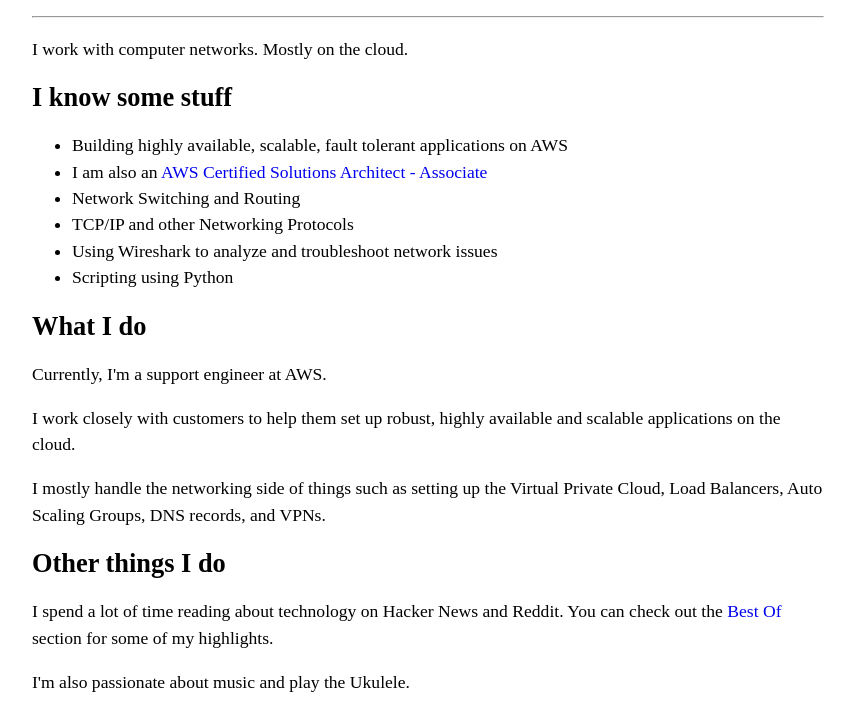
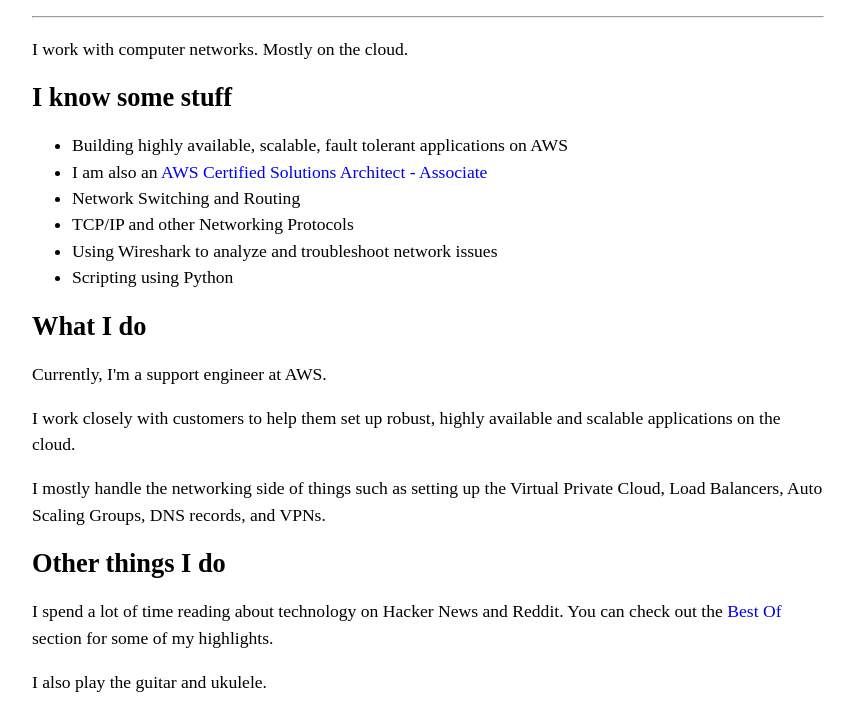
Before and after one commit to shrvn-k/shrvn-k.github.io, a plain HTML site: page index.html in a window 1280 px wide. Shown: the part 84-800 px from the top of the page, without its empty margins (212-1065 px from the left). Drawn offline with Linux system fonts and the light colour scheme.

Commit message:
A  .DS_Store M  index.html

```diff
--- a/index.html
+++ b/index.html
@@ -38,6 +38,6 @@
 
 	<h2>Other things I do</h2>
 	<p>I spend a lot of time reading about technology on Hacker News and Reddit. You can check out the <a href="best-of.html">Best Of</a> section for some of my highlights.</p>
-	<p>I'm also passionate about music and play the Ukulele.</p>
+	<p>I also play the guitar and ukulele.</p>
 </body>
 </html>
```
Also changed, not shown: 1 other file.
